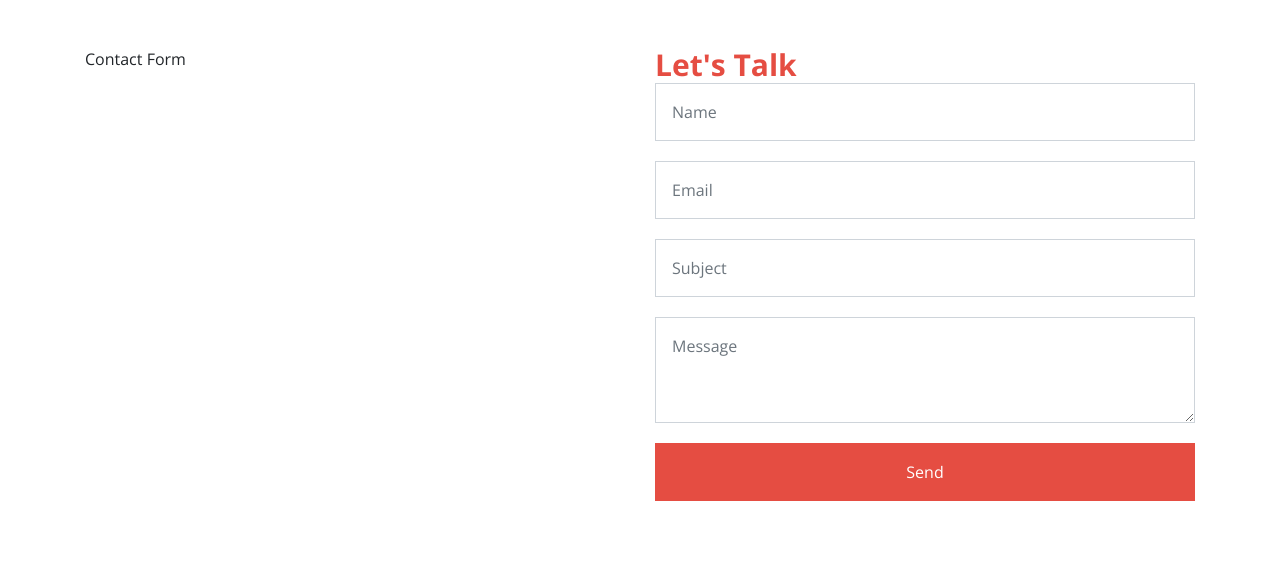
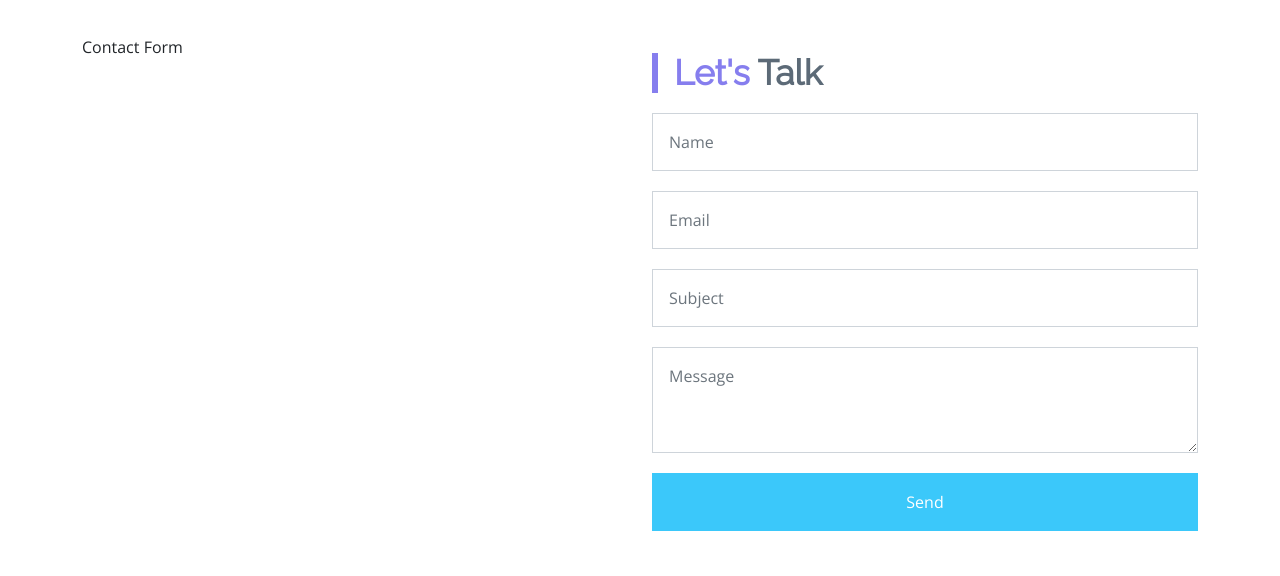
Before and after one commit to tiwiex/enluka_website, a PHP site: page /business_transformation in a window 1280 px wide. Shown: the part 2780-3356 px from the top of the page. Run offline with PHP 8.4, Linux system fonts and the light colour scheme; some libraries are stand-ins or nearby versions; some web fonts are replaced.

Commit message:
trying to fix header image heigh and font

```diff
--- a/about.php
+++ b/about.php
@@ -72,7 +72,7 @@ include 'includes/navigation.php';
                     <div class="row overflow-hidden">
                         <div class="col-12 col-lg-6 offset-lg-6 p-lg-0">
                             <div class="fables-vision-overlay fables-after-overlay bg-rules">
-                                <h2 class="fables-second-text-color my-0 font-30 font-weight-bold position-relative z-index wow fadeInRight" data-wow-duration="2s">Who we are</h2>
+                                <h2 class="fables-page-sub fables-second-text-color my-0 font-30 font-weight-bold position-relative z-index wow fadeInRight" data-wow-duration="2s">Who we are</h2>
                                 <p class="fables-fifth-text-color position-relative z-index mt-4 mb-4 mb-md-5 wow fadeInRight" data-wow-duration="2s">
                                 Our experience spans diverse industries, locations, and organization sizes. We’ve supported £5B global companies as well as smaller, high-growth businesses.
                             Our clients are progressive and ambitious industry disruptors looking to take their business growth to next digital stage. Whether they’re looking for human capital management, supply chain management, or ERP software, we’ve supported organizations like yours.
@@ -89,7 +89,7 @@ include 'includes/navigation.php';
                    <div class="row overflow-hidden">
                     <div class="col-12 col-lg-6 p-lg-0">
                         <div class="fables-vision-overlay fables-after-overlay fables-light-overlay bg-rules">
-                            <h2 class="fables-second-text-color my-0 font-30 font-weight-bold position-relative z-index wow fadeInLeft" data-wow-duration="2s">Our Core Values</h2>
+                            <h2 class="fables-page-sub fables-second-text-color my-0 font-30 font-weight-bold position-relative z-index wow fadeInLeft" data-wow-duration="2s">Our Core Values</h2>
                             <p class="fables-forth-text-color position-relative z-index mt-4 mb-4 mb-md-5 wow fadeInLeft" data-wow-duration="2s">
 
                               <b>Accountability</b>  <br>
@@ -117,7 +117,7 @@ Since day 1, our success has been built on exceptional results. This comes from
                     <div class="row overflow-hidden">
                         <div class="col-12 col-lg-6 offset-lg-6 p-lg-0">
                             <div class="fables-vision-overlay fables-after-overlay bg-rules">
-                                <h2 class="fables-second-text-color my-0 font-30 font-weight-bold position-relative z-index wow fadeInRight" data-wow-duration="2s">Who We Work With</h2>
+                                <h2 class="fables-page-sub fables-second-text-color my-0 font-30 font-weight-bold position-relative z-index wow fadeInRight" data-wow-duration="2s">Who We Work With</h2>
                                 <p class="fables-fifth-text-color position-relative z-index mt-4 mb-4 mb-md-5 wow fadeInRight" data-wow-duration="2s">
                                 Our experience spans diverse industries, locations, and organization sizes. We’ve supported £5B global companies as well as smaller, high-growth businesses.Our clients are progressive and ambitious industry disruptors looking to take their business growth to next digital stage. Whether they’re looking for human capital management, supply chain management, or ERP software, we’ve supported organizations like yours.</p>
                               </p>
--- a/assets/custom/css/custom_e.css
+++ b/assets/custom/css/custom_e.css
@@ -209,10 +209,27 @@ body{
     padding-left: 16px;
     margin-top: 108px;
     line-height: 80px;
-    font-size: 40px;
+    font-family: 'Raleway', sans-serif;
+    font-size: 30px;
     font-weight: 700;
     margin-bottom: 47px;
 }
+
+.fables-page-sub {
+    color: #fff;
+    border-left-style: solid;
+    border-left-width: 6px;
+    z-index: 1;
+    position: relative;
+    padding-left: 16px;
+    margin-top: 18px;
+    line-height: 40px;
+    font-family: 'Raleway', sans-serif;
+    font-size: 30px;
+    font-weight: 900;
+    margin-bottom: 20px;
+}
+
 .fables-top-header-signin{
     height: 40px;
     line-height: 38px;
@@ -910,7 +927,7 @@ body{
     width: 24px;
     height: 24px;
     margin: 0 10px -6px 0;
-    border: 3px solid #867EEE;
+    border: 3px solid #18d26e;
     border-top-color: #eee;
     transition: all 0.5s ease-in;
     animation: animate-loading 1s linear infinite;
@@ -2887,7 +2904,7 @@ a:hover , .btn-link:hover{
     background-color: #2C3E4F !important;
 }
 .fables-main-text-color{
-    color: #2C3E4F ;
+    color: #fff ;
 }
 .fables-main-hover-color:hover  {
     color: #2C3E4F ;
--- a/business_transformation.php
+++ b/business_transformation.php
@@ -1,41 +1,8 @@
-<!DOCTYPE html>
-<html lang="en">
-<head>
-    <meta charset="utf-8">
-    <meta name="viewport" content="width=device-width, initial-scale=1, shrink-to-fit=no">
-    <meta name="description" content="Fables">
-    <meta name="author" content="Enterprise Development">
-    <link rel="shortcut icon" href="assets/custom/images/shortcut.png">
+<?php
+include 'includes/header.php'
+?>
 
-    <title>Enluka - Digital Transformation</title>
-
-    <!-- animate.css-->
-    <link href="assets/vendor/animate.css-master/animate.min.css" rel="stylesheet">
-    <!-- Load Screen -->
-    <link href="assets/vendor/loadscreen/css/spinkit.css" rel="stylesheet">
-    <!-- GOOGLE FONT -->
-    <link href="https://fonts.googleapis.com/css?family=Open+Sans:300,300i,400,400i,600,600i,700,700i,800,800i" rel="stylesheet">
-    <!-- Font Awesome 5 -->
-    <link href="assets/vendor/fontawesome/css/fontawesome-all.min.css" rel="stylesheet">
-    <!-- Fables Icons -->
-    <link href="assets/custom/css/fables-icons.css" rel="stylesheet">
-    <!-- Bootstrap CSS -->
-    <link href="assets/vendor/bootstrap/css/bootstrap.min.css" rel="stylesheet">
-    <link href="assets/vendor/bootstrap/css/bootstrap-4-navbar.css" rel="stylesheet">
-    <!-- portfolio filter gallery -->
-    <link href="assets/vendor/portfolio-filter-gallery/portfolio-filter-gallery.css" rel="stylesheet">
-    <!-- FANCY BOX -->
-    <link href="assets/vendor/fancybox-master/jquery.fancybox.min.css" rel="stylesheet">
-    <!-- RANGE SLIDER -->
-    <link href="assets/vendor/range-slider/range-slider.css" rel="stylesheet">
-    <!-- OWL CAROUSEL  -->
-    <link href="assets/vendor/owlcarousel/owl.carousel.min.css" rel="stylesheet">
-    <link href="assets/vendor/owlcarousel/owl.theme.default.min.css" rel="stylesheet">
-    <!-- FABLES CUSTOM CSS FILE -->
-    <link href="assets/custom/css/custom.css" rel="stylesheet">
-    <link href="assets/custom/css/custom.css" rel="stylesheet">
-    <!-- FABLES CUSTOM CSS RESPONSIVE FILE -->
-    <link href="assets/custom/css/custom-responsive.css" rel="stylesheet">
+    <title> <?= $config_data['site_title']; ?>  - Digital Transformation</title>
 
 </head>
 
@@ -78,7 +45,7 @@ include 'includes/navigation.php';
 <!-- Start Header -->
 <div class="fables-header fables-after-overlay bg-rules">
     <div class="container">
-         <h2 class="fables-page-title fables-second-border-color wow fadeInLeft" data-wow-duration="1.5s">Services - Business Improvement & Transformation</h2>
+         <h2 class="fables-page-title fables-second-border-color wow fadeInLeft"  data-wow-duration="1.5s">Services - Business Improvement & Transformation</h2>
     </div>
 </div>
 <!-- /End Header -->
@@ -106,7 +73,7 @@ include 'includes/navigation.php';
         <div class="row overflow-hidden">
             <div class=" py-3 py-lg-0 col-sm-6 offset-sm-6 p-sm-0">
                 <div class="fables-bussiness-caption p-4" >
-                    <h1 class="fables-second-text-color my-0 font-30 font-weight-bold position-relative z-index wow fadeInRight" data-wow-duration="2s">Business Transformation Consulting
+                    <h1 class="fables-page-sub fables-second-text-color my-0 font-20 font-weight-bold position-relative z-index wow fadeInRight" data-wow-duration="2s">Business Transformation Consulting
                     </h1>
                     <div class="fables-forth-text-color position-relative z-index  mt-4 mb-5  wow fadeInRight" data-wow-duration="2s">
                         Digital empowerment brings people, business and technology together. <br><br>
@@ -124,7 +91,7 @@ Our new world is hyper-connected; change is super-charged; machine intelligence
          <div class="row overflow-hidden">
              <div class="col-12 col-lg-6 offset-lg-6 p-lg-0">
                  <div class="fables-vision-overlay fables-after-overlay bg-rules">
-                     <h2 class="fables-second-text-color my-0 font-22 position-relative z-index wow fadeInRight" data-wow-duration="2s">Target Operating Model (TOM) Consulting
+                     <h2 class="fables-page-sub fables-second-text-color my-0 font-22 position-relative z-index wow fadeInRight" data-wow-duration="2s">Target Operating Model (TOM) Consulting
                     </h2>
                      <p class="fables-fifth-text-color position-relative z-index mt-4 mb-4 mb-md-5 wow fadeInRight" data-wow-duration="2s">
                      A Target Operating Model (TOM) provides a high-level representation of how an organisation
@@ -154,7 +121,7 @@ but creating a roadmap that enables you to implement the change.
         <div class="row overflow-hidden">
          <div class="col-12 col-lg-6 p-lg-0">
              <div class="fables-vision-overlay fables-after-overlay fables-light-overlay bg-rules">
-                 <h2 class="fables-second-text-color my-0 font-22  position-relative z-index wow fadeInLeft" data-wow-duration="2s">Transformation Management Consulting
+                 <h2 class="fables-page-sub fables-second-text-color my-0 font-22  position-relative z-index wow fadeInLeft" data-wow-duration="2s">Transformation Management Consulting
                     </h2>
                  <p class="fables-forth-text-color position-relative z-index mt-4 mb-4 mb-md-5 wow fadeInLeft" data-wow-duration="2s">
                  Working from the bottom up, our target operating model also seeks to strengthen our clients’ operational base,
@@ -183,7 +150,7 @@ This process includes ensuring that all supporting processes, operations infrast
          <div class="row overflow-hidden">
              <div class="col-12 col-lg-6 offset-lg-6 p-lg-0">
                  <div class="fables-vision-overlay fables-after-overlay bg-rules">
-                     <h2 class="fables-second-text-color my-0 font-22 position-relative z-index wow fadeInRight" data-wow-duration="2s">Business Process Management
+                     <h2 class="fables-page-sub fables-second-text-color my-0 font-22 position-relative z-index wow fadeInRight" data-wow-duration="2s">Business Process Management
                     </h2>
                      <p class="fables-fifth-text-color position-relative z-index mt-4 mb-4 mb-md-5 wow fadeInRight" data-wow-duration="2s">
                      Effective operational processes are crucial to any business.
@@ -208,7 +175,7 @@ This process includes ensuring that all supporting processes, operations infrast
         <div class="row overflow-hidden">
          <div class="col-12 col-lg-6 p-lg-0">
              <div class="fables-vision-overlay fables-after-overlay fables-light-overlay bg-rules">
-                 <h2 class="fables-second-text-color my-0 font-22  position-relative z-index wow fadeInLeft" data-wow-duration="2s">Supply Chain Management
+                 <h2 class="fables-page-sub fables-second-text-color my-0 font-22  position-relative z-index wow fadeInLeft" data-wow-duration="2s">Supply Chain Management
                     </h2>
                  <p class="fables-forth-text-color position-relative z-index mt-4 mb-4 mb-md-5 wow fadeInLeft" data-wow-duration="2s">
                  Optimized supply chain management is one of the most crucial strategies a business can have in today’s global environment. Our consultants help clients understand whether a supply chain management system is needed or if their problems can be fixed through other means, such as diversifying vendors, implementing new resources, or investigating new raw materials.
@@ -235,13 +202,10 @@ This process includes ensuring that all supporting processes, operations infrast
                 <div class="col-12 col-sm-6 wow fadeInLeft">
                     Contact Form
                 </div>
-                <div class="col-12 col-sm-6 wow fadeInRight">
-                    <h2 class="font-30 font-weight-bold fables-second-text-color">Let's Talk</h2>
                 <?php
-                include 'email_form.php';
+                include 'includes/contact_form.php';
                 ?>
 
-        </div>
 
     </div>
 
--- a/includes/companies.php
+++ b/includes/companies.php
@@ -14,7 +14,7 @@
                        </div>
                        <div class="text-center">
                           <div>
-                          <a href="https://www.glofert.com/" target=_blank><img src="assets/custom/enluka_images/companies/glofert1.png" alt="Fables Template" class="border-hover fables-partner-carousel-img company-image"></a>
+                          <a href="https://www.glofert.com/" target=_blank><img src="assets/custom/enluka_images/companies/glofert1`    .png" alt="Fables Template" class="border-hover fables-partner-carousel-img company-image"></a>
                           </div>
                        </div>
                        <div class="text-center">
@@ -32,3 +32,4 @@
         </div>
 </div>
 </div>
+</div>
--- /dev/null
+++ b/includes/config.php
@@ -0,0 +1,23 @@
+<?php
+
+function load_flat_file($file_path) {
+    $content = file_get_contents($file_path);
+    $lines = explode("\n", $content);
+    $data = array();
+
+    foreach ($lines as $line) {
+        $parts = explode("=", $line, 2);
+        if (count($parts) === 2) {
+            $key = trim($parts[0]);
+            $value = trim($parts[1]);
+            $data[$key] = $value;
+        }
+    }
+
+    return $data;
+}
+
+// Replace 'config.txt' with the actual path to your flat file.
+$config_data = load_flat_file('includes/config.txt');
+
+?>
--- /dev/null
+++ b/includes/config.txt
@@ -0,0 +1,3 @@
+site_title=Enluka Consultancy Services
+about_text=Welcome to my website. This is the About page.
+contact_email=contact@example.com
--- a/includes/contact_form.php
+++ b/includes/contact_form.php
@@ -1,6 +1,6 @@
   <br>
   <div class="col-12 col-sm-6 wow fadeInRight overflow-hidden">
-      <h2 class="fables-second-text-color font-35 font-weight-bold wow fadeInLeft">Let's  <span class="fables-main-text-color">Talk</span></h2>
+      <h2 class="fables-page-sub fables-second-text-color font-35 font-weight-bold wow fadeInLeft">Let's  <span class="fables-forth-text-color">Talk</span></h2>
       <form method="POST" action="includes/send_mailer.php" class="fables-contact-form">
                       <div class="form-group">
                         <input type="text" name="name" class="form-control rounded-0 p-3"  placeholder="Name" required>
--- a/includes/footers.php
+++ b/includes/footers.php
@@ -50,7 +50,7 @@ _
             <div class="col-12 col-sm-6 col-lg-4">
 
                 <h2 class="font-20 semi-font fables-second-border-color border-bottom pb-3 mb-3">EXPLORE OUR SITE</h2>
-                <ul class="nav fables-footer-links">
+                <ul class="nav fables-footer-links ">
                     <li><a href="about">About Us</a></li>
                     <li><a href="gallery.html">Services</a></li>
                     <li><a href="team.html">Industries</a></li>
--- a/includes/header.php
+++ b/includes/header.php
@@ -3,8 +3,8 @@
 <head>
     <meta charset="utf-8">
     <meta name="viewport" content="width=device-width, initial-scale=1, shrink-to-fit=no">
-    <meta name="description" content="Enluka Consultancy Services - Business Transformation Cloud Services">
-    <meta name="author" content="Enterprise Development">
+    <meta name="description" content="Enluka Consultancy Services - Business Transformation ], Digital Transformation and Cloud Services">
+    <meta name="author" content="Enluka Consultancy Services">
     <link rel="shortcut icon" href="assets/custom/images/enluka_logo_d.png">
 
     <link rel="icon" type="image/x-icon" href="assets/custom/images/enluka_logo_d.png">
@@ -14,6 +14,7 @@
     <link href="assets/vendor/loadscreen/css/spinkit.css" rel="stylesheet">
     <!-- GOOGLE FONT -->
     <link href="https://fonts.googleapis.com/css?family=Open+Sans:300,300i,400,400i,600,600i,700,700i,800,800i" rel="stylesheet">
+    <link href="https://fonts.googleapis.com/css2?family=Raleway&display=swap" rel="stylesheet">
     <!-- Font Awesome 5 -->
     <link href="assets/vendor/fontawesome/css/fontawesome-all.min.css" rel="stylesheet">
     <!-- Fables Icons -->
@@ -34,7 +35,7 @@
     <link href="assets/vendor/owlcarousel/owl.carousel.min.css" rel="stylesheet">
     <link href="assets/vendor/owlcarousel/owl.theme.default.min.css" rel="stylesheet">
     <!-- FABLES CUSTOM CSS FILE -->
-    <link href="assets/custom/css/custom_e.css" rel="stylesheet">
+    <link href="assets/custom/css/custom_e.css?v=00007" rel="stylesheet">
     <link href="assets/custom/css/enluka_custom.css" rel="stylesheet">
     <!-- FABLES CUSTOM CSS RESPONSIVE FILE -->
     <link href="assets/custom/css/custom-responsive.css" rel="stylesheet">
@@ -47,3 +48,7 @@
  <!-- <link href="assets/vendor1/glightbox/css/glightbox.min.css" rel="stylesheet"> -->
  <!-- <link href="assets/vendor1/swiper/swiper-bundle.min.css" rel="stylesheet"> -->
     <link href="assets/vendor/bootstrap/css/bootstrap.utilities.css" rel="stylesheet">
+
+<?php
+    include('config.php');
+?>
--- a/index.php
+++ b/index.php
@@ -91,7 +91,7 @@ include 'includes/header.php'
 
 
                         </div>
-                        <p class="fables-main-text-color font-25 mb-2 wow fadeInLeft">WHY</p>
+                        <p class="fables-forth-text-color font-25 mb-2 wow fadeInLeft">WHY</p>
                    <h2 class="fables-second-text-color font-35 font-weight-bold wow fadeInLeft">CHOOSE  <span class="fables-main-text-color">US</span></h2>
                    <p class="fables-forth-text-color mt-4 mb-4">
                    Welcome to our transformative realm where we empower businesses to innovate, navigate change, and thrive in an ever-evolving landscape.
@@ -131,7 +131,7 @@ include 'includes/header.php'
                 <div class="row">
                 <div class="col-12 col-md-10 offset-md-1 col-lg-8 offset-lg-2">
                     <div class="text-center">
-                        <h2 class="fables-main-text-color font-35 font-weight-bold mb-4">Our Projects & Success Stories</h2>
+                        <h2 class="fables-forth-text-color font-35 font-weight-bold mb-4">Our Projects & Success Stories</h2>
                         <p class="fables-forth-text-color">
 
                         </p>
@@ -209,7 +209,7 @@ include 'includes/header.php'
 
                         </div>
                         <div class="text-center">
-                            <a href="#" class="btn fables-main-border-color fables-main-text-color mt-md-4 px-5 py-2 fables-btn-rounded fables-main-hover-background-color white-color-hover">Show All Projects</a>
+                            <a href="#" class="btn fables-main-border-color fables-forth-text-color mt-md-4 px-5 py-2 fables-btn-rounded fables-main-hover-background-color white-color-hover">Show All Projects</a>
                         </div>
                 </div>
         </div>
```
Also changed, not shown: cloud_services.php (+4 -3 lines), digital_transformation.php (+5 -5 lines), navigation.php (+0 -11 lines), assets/custom/enluka_images/index-background1 copy.jpg (added), assets/custom/enluka_images/index-background1.jpg, 1 other file.
